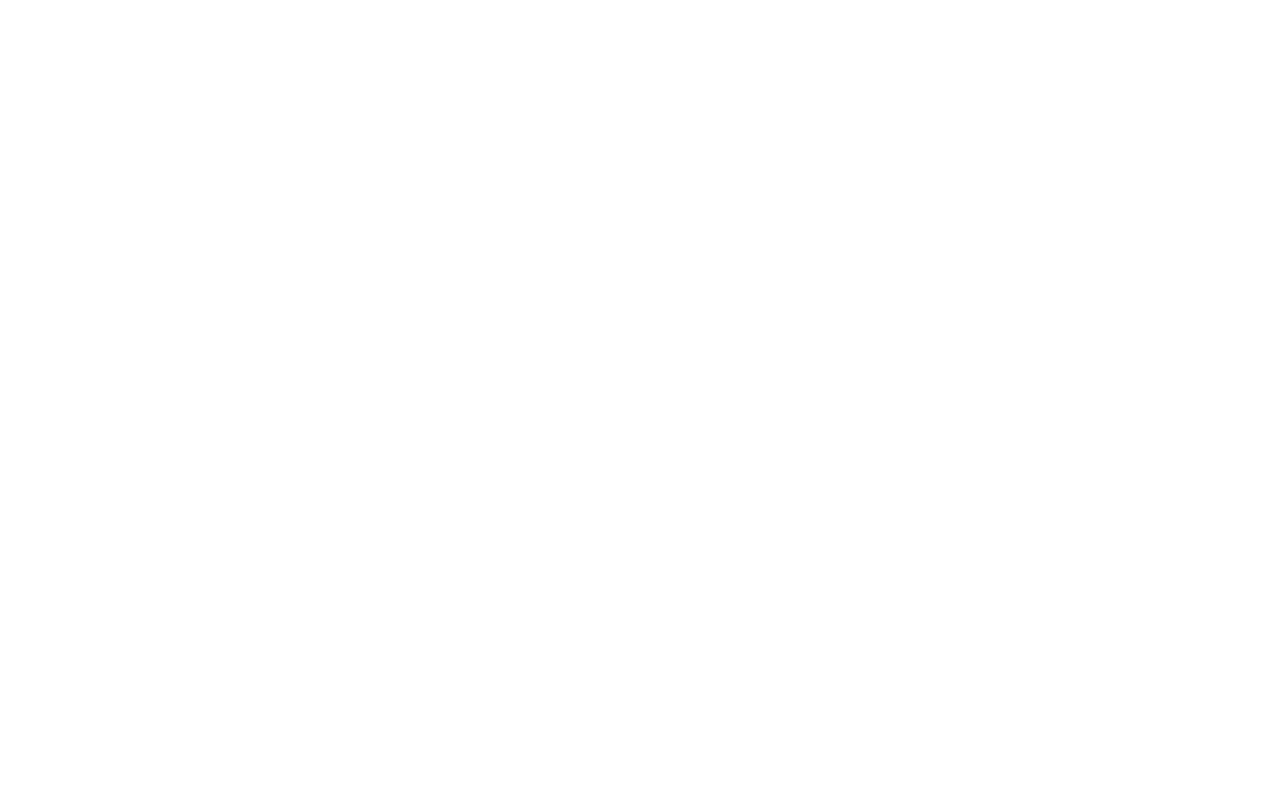
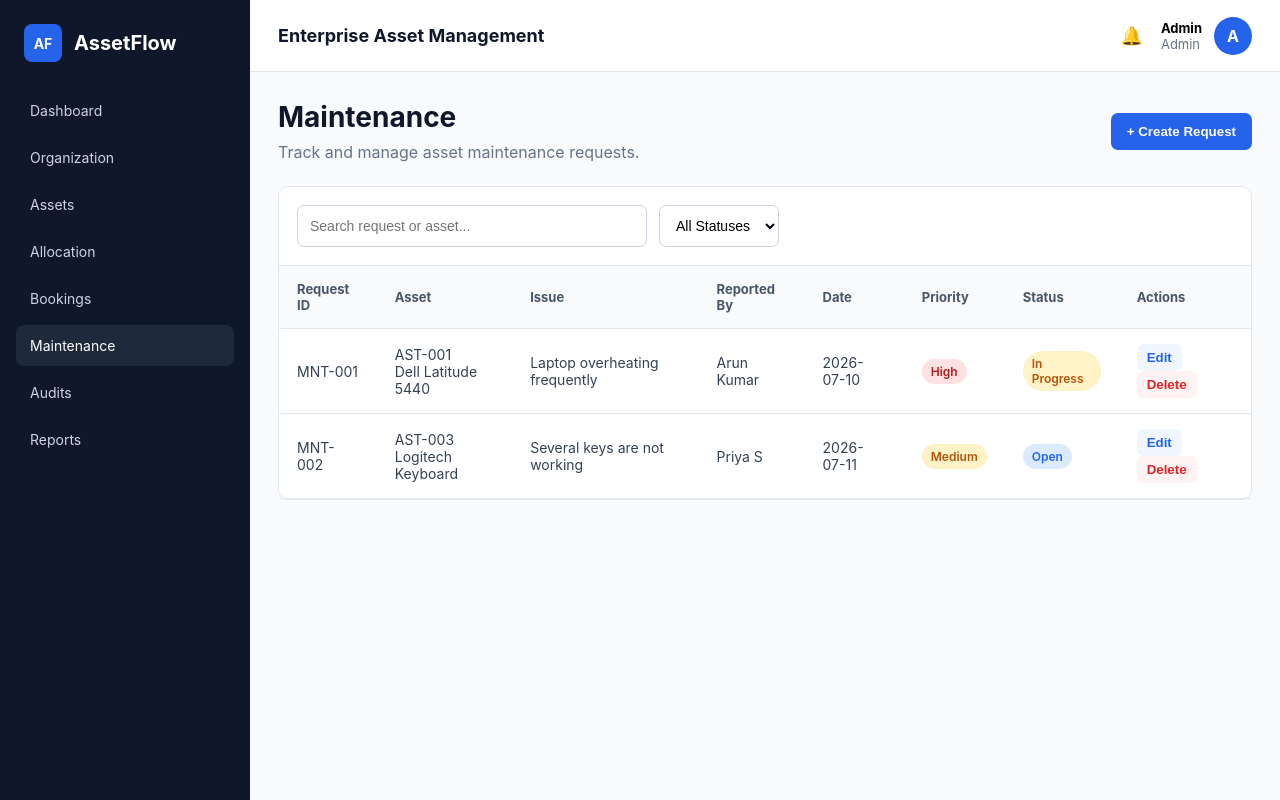
Before and after one commit to Arunpradeepu/asset_Flow_Enterprise_Asset_Resource_Management_System, a React app in the folder frontend/: page /maintenance in a window 1280 px wide. Before the commit this address had no page. Built offline with nearby package versions, Linux system fonts and the light colour scheme; the HTML template or start-up script is replaced by a standard one.

Commit message:
Add Maintenance

```diff
--- a/frontend/src/App.css
+++ b/frontend/src/App.css
@@ -496,3 +496,45 @@
   color: #b91c1c;
   background: #fee2e2;
 }
+.form-grid textarea {
+  min-height: 100px;
+  padding: 11px 12px;
+  border: 1px solid #cbd5e1;
+  border-radius: 7px;
+  font-family: inherit;
+  resize: vertical;
+}
+
+.priority-badge {
+  display: inline-block;
+  padding: 5px 9px;
+  border-radius: 20px;
+  font-size: 12px;
+  font-weight: 600;
+}
+
+.priority-badge.low {
+  color: #15803d;
+  background: #dcfce7;
+}
+
+.priority-badge.medium {
+  color: #b45309;
+  background: #fef3c7;
+}
+
+.priority-badge.high,
+.priority-badge.critical {
+  color: #b91c1c;
+  background: #fee2e2;
+}
+
+.status-badge.open {
+  color: #2563eb;
+  background: #dbeafe;
+}
+
+.status-badge.in-progress {
+  color: #b45309;
+  background: #fef3c7;
+}
--- /dev/null
+++ b/frontend/src/pages/Maintenance.jsx
@@ -0,0 +1,292 @@
+import { useState } from 'react'
+
+const initialRequests = [
+  {
+    id: 'MNT-001',
+    assetId: 'AST-001',
+    assetName: 'Dell Latitude 5440',
+    issue: 'Laptop overheating frequently',
+    reportedBy: 'Arun Kumar',
+    reportedDate: '2026-07-10',
+    priority: 'High',
+    status: 'In Progress',
+  },
+  {
+    id: 'MNT-002',
+    assetId: 'AST-003',
+    assetName: 'Logitech Keyboard',
+    issue: 'Several keys are not working',
+    reportedBy: 'Priya S',
+    reportedDate: '2026-07-11',
+    priority: 'Medium',
+    status: 'Open',
+  },
+]
+
+function Maintenance() {
+  const [requests, setRequests] = useState(initialRequests)
+  const [search, setSearch] = useState('')
+  const [statusFilter, setStatusFilter] = useState('All')
+  const [showForm, setShowForm] = useState(false)
+
+  const [formData, setFormData] = useState({
+    id: '',
+    assetId: '',
+    assetName: '',
+    issue: '',
+    reportedBy: '',
+    reportedDate: '',
+    priority: 'Medium',
+    status: 'Open',
+  })
+
+  const handleChange = (event) => {
+    const { name, value } = event.target
+
+    setFormData((previousData) => ({
+      ...previousData,
+      [name]: value,
+    }))
+  }
+
+  const handleSubmit = (event) => {
+    event.preventDefault()
+    setRequests((previousRequests) => [...previousRequests, formData])
+
+    setFormData({
+      id: '',
+      assetId: '',
+      assetName: '',
+      issue: '',
+      reportedBy: '',
+      reportedDate: '',
+      priority: 'Medium',
+      status: 'Open',
+    })
+
+    setShowForm(false)
+  }
+
+  const handleDelete = (id) => {
+    setRequests((previousRequests) =>
+      previousRequests.filter((request) => request.id !== id),
+    )
+  }
+
+  const filteredRequests = requests.filter((request) => {
+    const searchValue = search.toLowerCase()
+
+    const matchesSearch =
+      request.id.toLowerCase().includes(searchValue) ||
+      request.assetId.toLowerCase().includes(searchValue) ||
+      request.assetName.toLowerCase().includes(searchValue)
+
+    const matchesStatus =
+      statusFilter === 'All' || request.status === statusFilter
+
+    return matchesSearch && matchesStatus
+  })
+
+  return (
+    <div>
+      <div className="organization-header">
+        <div>
+          <h1>Maintenance</h1>
+          <p>Track and manage asset maintenance requests.</p>
+        </div>
+
+        <button
+          type="button"
+          className="primary-button"
+          onClick={() => setShowForm(!showForm)}
+        >
+          + Create Request
+        </button>
+      </div>
+
+      {showForm && (
+        <form className="department-form" onSubmit={handleSubmit}>
+          <h3>Create Maintenance Request</h3>
+
+          <div className="form-grid">
+            <input
+              name="id"
+              placeholder="Request ID"
+              value={formData.id}
+              onChange={handleChange}
+              required
+            />
+
+            <input
+              name="assetId"
+              placeholder="Asset ID"
+              value={formData.assetId}
+              onChange={handleChange}
+              required
+            />
+
+            <input
+              name="assetName"
+              placeholder="Asset name"
+              value={formData.assetName}
+              onChange={handleChange}
+              required
+            />
+
+            <input
+              name="reportedBy"
+              placeholder="Reported by"
+              value={formData.reportedBy}
+              onChange={handleChange}
+              required
+            />
+
+            <input
+              type="date"
+              name="reportedDate"
+              value={formData.reportedDate}
+              onChange={handleChange}
+              required
+            />
+
+            <select
+              name="priority"
+              value={formData.priority}
+              onChange={handleChange}
+            >
+              <option value="Low">Low</option>
+              <option value="Medium">Medium</option>
+              <option value="High">High</option>
+              <option value="Critical">Critical</option>
+            </select>
+
+            <select
+              name="status"
+              value={formData.status}
+              onChange={handleChange}
+            >
+              <option value="Open">Open</option>
+              <option value="In Progress">In Progress</option>
+              <option value="Completed">Completed</option>
+            </select>
+
+            <textarea
+              name="issue"
+              placeholder="Issue description"
+              value={formData.issue}
+              onChange={handleChange}
+              required
+            />
+          </div>
+
+          <div className="form-actions">
+            <button type="submit" className="primary-button">
+              Save Request
+            </button>
+
+            <button
+              type="button"
+              className="secondary-button"
+              onClick={() => setShowForm(false)}
+            >
+              Cancel
+            </button>
+          </div>
+        </form>
+      )}
+
+      <div className="table-card">
+        <div className="asset-toolbar">
+          <input
+            type="search"
+            placeholder="Search request or asset..."
+            value={search}
+            onChange={(event) => setSearch(event.target.value)}
+          />
+
+          <select
+            value={statusFilter}
+            onChange={(event) => setStatusFilter(event.target.value)}
+          >
+            <option value="All">All Statuses</option>
+            <option value="Open">Open</option>
+            <option value="In Progress">In Progress</option>
+            <option value="Completed">Completed</option>
+          </select>
+        </div>
+
+        <div className="table-wrapper">
+          <table className="data-table">
+            <thead>
+              <tr>
+                <th>Request ID</th>
+                <th>Asset</th>
+                <th>Issue</th>
+                <th>Reported By</th>
+                <th>Date</th>
+                <th>Priority</th>
+                <th>Status</th>
+                <th>Actions</th>
+              </tr>
+            </thead>
+
+            <tbody>
+              {filteredRequests.map((request) => (
+                <tr key={request.id}>
+                  <td>{request.id}</td>
+                  <td>
+                    {request.assetId}
+                    <br />
+                    {request.assetName}
+                  </td>
+                  <td>{request.issue}</td>
+                  <td>{request.reportedBy}</td>
+                  <td>{request.reportedDate}</td>
+                  <td>
+                    <span
+                      className={`priority-badge ${request.priority.toLowerCase()}`}
+                    >
+                      {request.priority}
+                    </span>
+                  </td>
+                  <td>
+                    <span
+                      className={`status-badge ${request.status
+                        .toLowerCase()
+                        .replace(' ', '-')}`}
+                    >
+                      {request.status}
+                    </span>
+                  </td>
+                  <td>
+                    <button type="button" className="action-button">
+                      Edit
+                    </button>
+
+                    <button
+                      type="button"
+                      className="action-button delete"
+                      onClick={() => handleDelete(request.id)}
+                    >
+                      Delete
+                    </button>
+                  </td>
+                </tr>
+              ))}
+
+              {filteredRequests.length === 0 && (
+                <tr>
+                  <td colSpan="8" className="empty-message">
+                    No maintenance requests found.
+                  </td>
+                </tr>
+              )}
+            </tbody>
+          </table>
+        </div>
+      </div>
+    </div>
+  )
+}
+
+export default Maintenance
--- a/frontend/src/routes/AppRoutes.jsx
+++ b/frontend/src/routes/AppRoutes.jsx
@@ -12,6 +12,7 @@
 import Assets from '../pages/Assets'
 import Allocation from '../pages/Allocation'
 import Bookings from '../pages/Bookings'
+import Maintenance from '../pages/Maintenance'
 function AppRoutes() {
   return (
     <BrowserRouter>
@@ -24,6 +25,7 @@
           <Route path="/assets" element={<Assets />} />
           <Route path="/allocation" element={<Allocation />} />
           <Route path="/bookings" element={<Bookings />} />
+            <Route path="/maintenance" element={<Maintenance />} />
         </Route>
 
         <Route path="/" element={<Navigate to="/login" replace />} />
```
